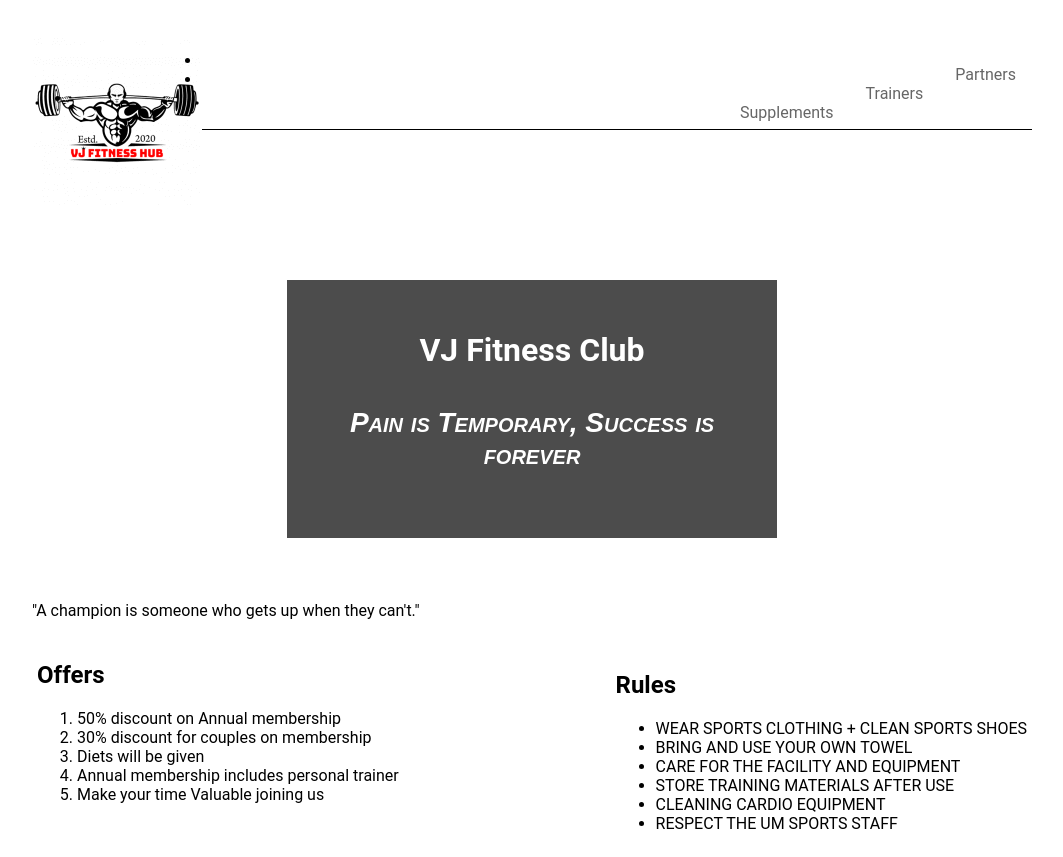
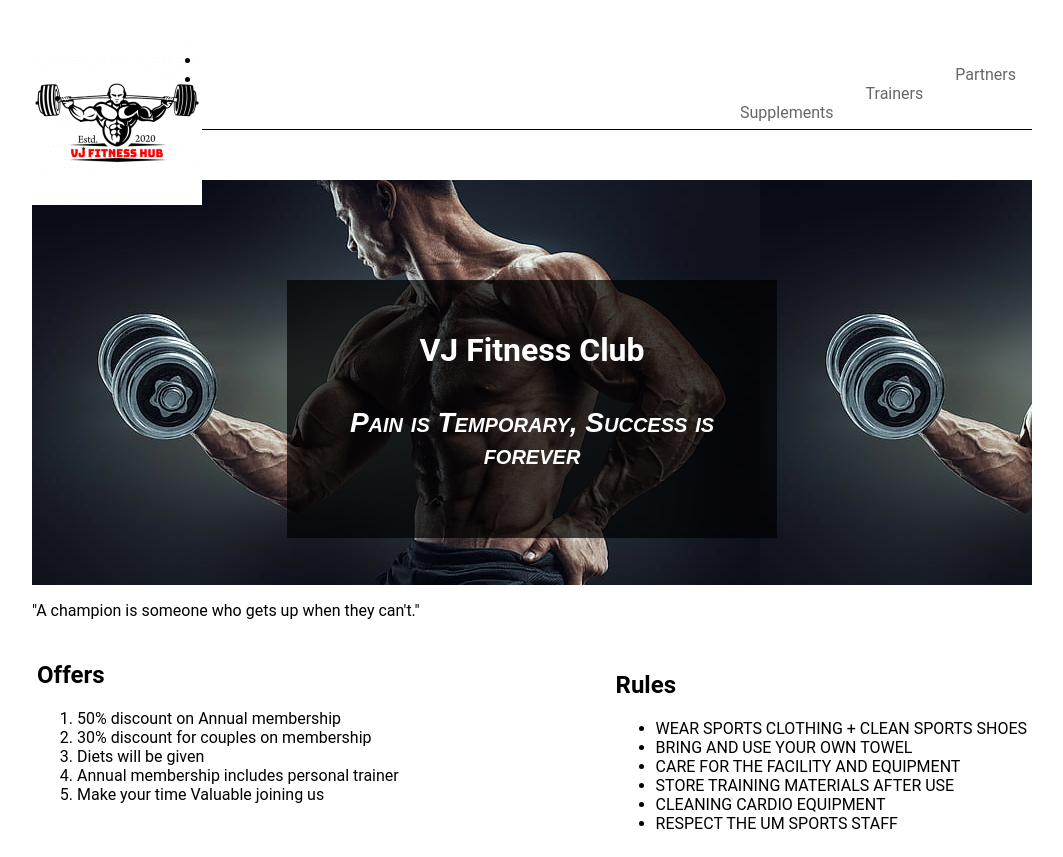
Before and after one commit to vivek0623/vivek, a plain HTML site: page index.html in a window 1280 px wide. Shown: the top 857 px of the page, without its empty margins (108-1171 px from the left). Drawn offline with Linux system fonts and the light colour scheme.

Commit message:
Update style.css

```diff
--- a/style.css
+++ b/style.css
@@ -28,7 +28,7 @@
     overflow:auto;
 }
 #background-image{
-    background-image: url("img/FG.jpg");
+    background-image: url("FG.jpg");
     height: 350px;
     padding-top: 50px;
     color: #fff;
```
